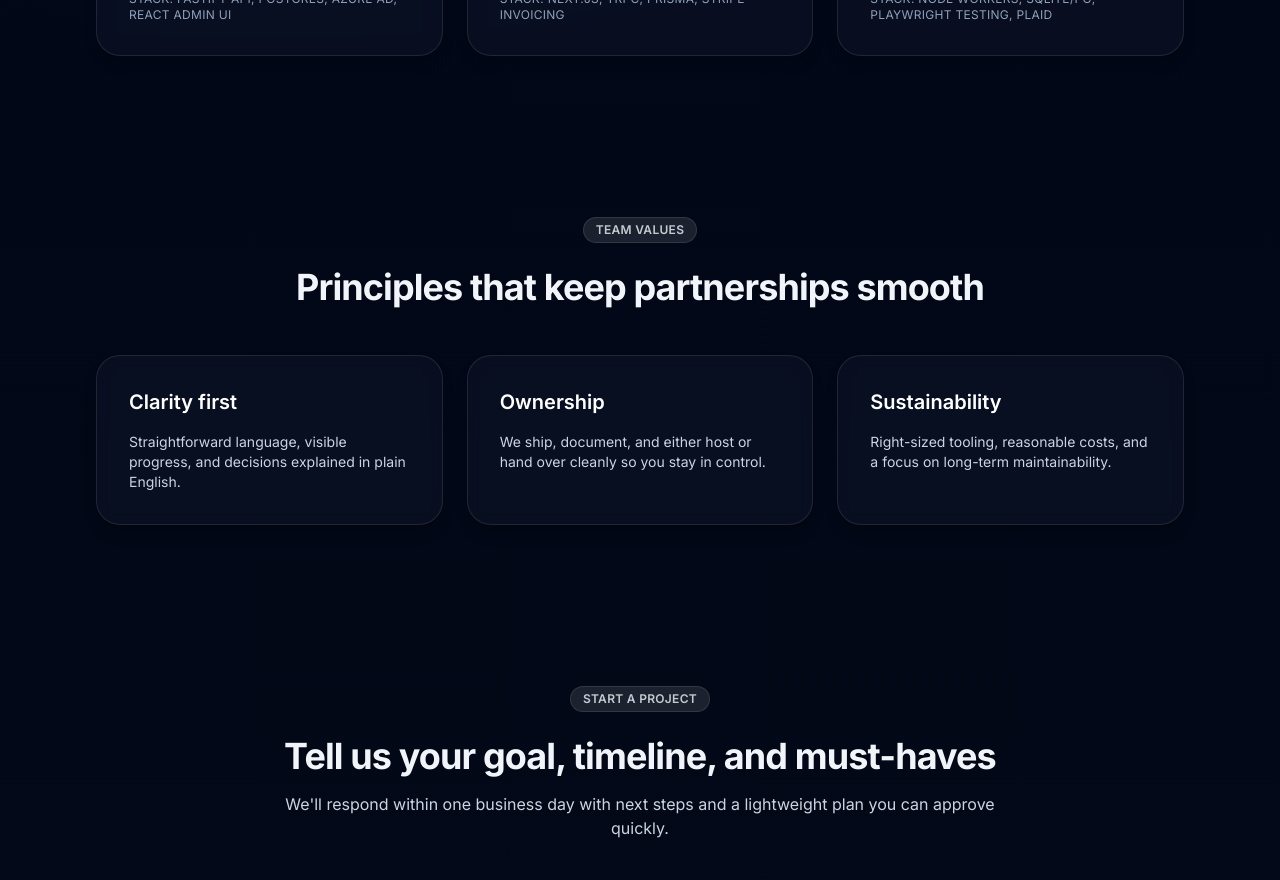
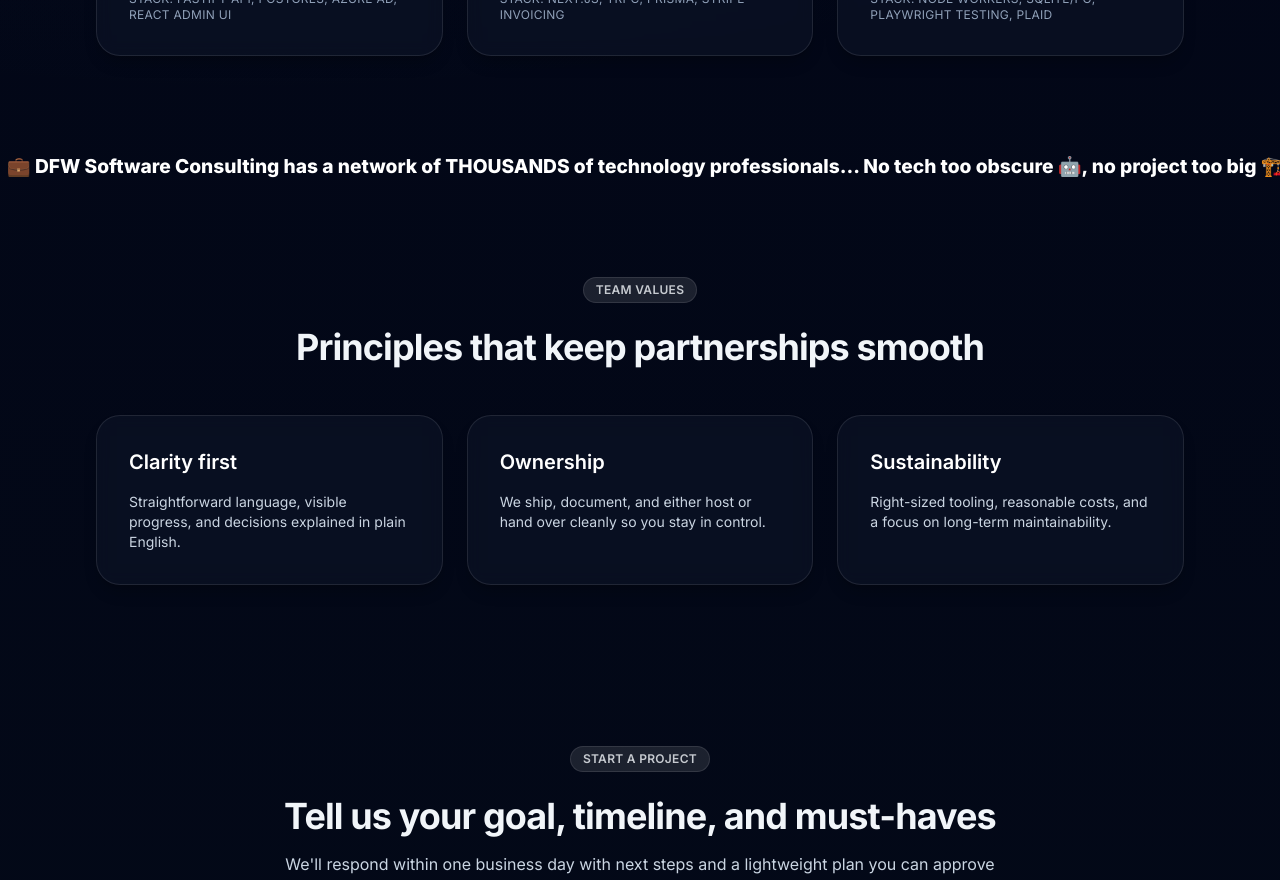
Before and after one commit to DFW-Software-Consulting/dfwsc2.0, a React (Vite) app in the folder front/: page / in a window 1280 px wide. Shown: the part 3760-4640 px from the top of the page. Built offline with nearby package versions, Linux system fonts and the light colour scheme.

Commit message:
feat: add flashy animated banner

```diff
--- /dev/null
+++ b/front/src/components/Banner.css
@@ -0,0 +1,27 @@
+
+.banner {
+    background: linear-gradient(90deg, var(--primary-color), var(--accent-color));
+    color: white;
+    text-align: center;
+    padding: 1rem;
+    overflow: hidden;
+    position: relative;
+    height: 60px;
+}
+
+.banner-text {
+    position: absolute;
+    white-space: nowrap;
+    font-weight: 800;
+    font-size: 1.2rem;
+    animation: slide 15s linear infinite;
+}
+
+@keyframes slide {
+    from {
+        transform: translateX(100vw);
+    }
+    to {
+        transform: translateX(-100%);
+    }
+}
--- /dev/null
+++ b/front/src/components/Banner.jsx
@@ -0,0 +1,12 @@
+import React from 'react';
+import './Banner.css';
+
+const Banner = () => {
+  return (
+    <div className="banner">
+      <p className="banner-text">💼 DFW Software Consulting has a network of THOUSANDS of technology professionals... No tech too obscure 🤖, no project too big 🏗️. We’ve got you covered! 🚀🔥</p>
+    </div>
+  );
+};
+
+export default Banner;
--- a/front/src/pages/Home.jsx
+++ b/front/src/pages/Home.jsx
@@ -4,6 +4,7 @@ import Hero from '../components/Hero.jsx'
 import ValueProps from '../components/ValueProps.jsx'
 import Services from '../components/Services.jsx'
 import CaseStudies from '../components/CaseStudies.jsx'
+import Banner from '../components/Banner.jsx'
 import Values from '../components/Values.jsx'
 import Contact from '../components/Contact.jsx'
 
@@ -30,6 +31,7 @@ export default function Home() {
       <ValueProps />
       <Services />
       <CaseStudies />
+      <Banner />
       <Values />
       <Contact />
     </>
```
